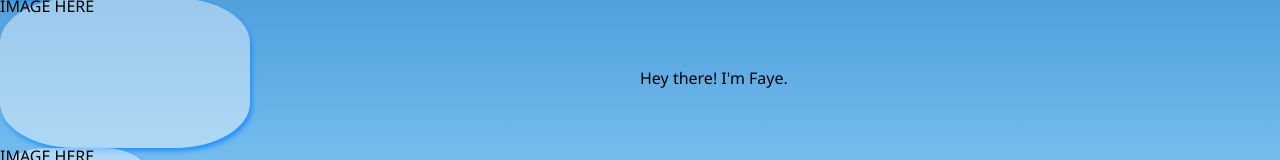
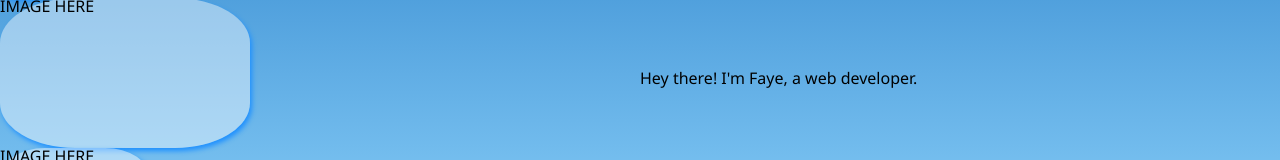
Before and after one commit to fskeen/portfolio-2020, a React (Create React App) app: page / in a window 1280 px wide. Shown: the part 130-290 px from the top of the page. Built offline with nearby package versions, Linux system fonts and the light colour scheme.

Commit message:
changed phrasing on header intro

```diff
--- a/src/components/Header/HeaderImage/HeaderImage.tsx
+++ b/src/components/Header/HeaderImage/HeaderImage.tsx
@@ -10,7 +10,7 @@ const HeaderImage = () => {
       <span className="cloud">IMAGE HERE</span>
       <span className="cloud">IMAGE HERE</span>
       <span className="cloud">IMAGE HERE</span>
-      <h1>Hey there! I'm Faye.</h1>
+      <h1>Hey there! I'm Faye, a web developer.</h1>
     </div>
   );
 };
```
